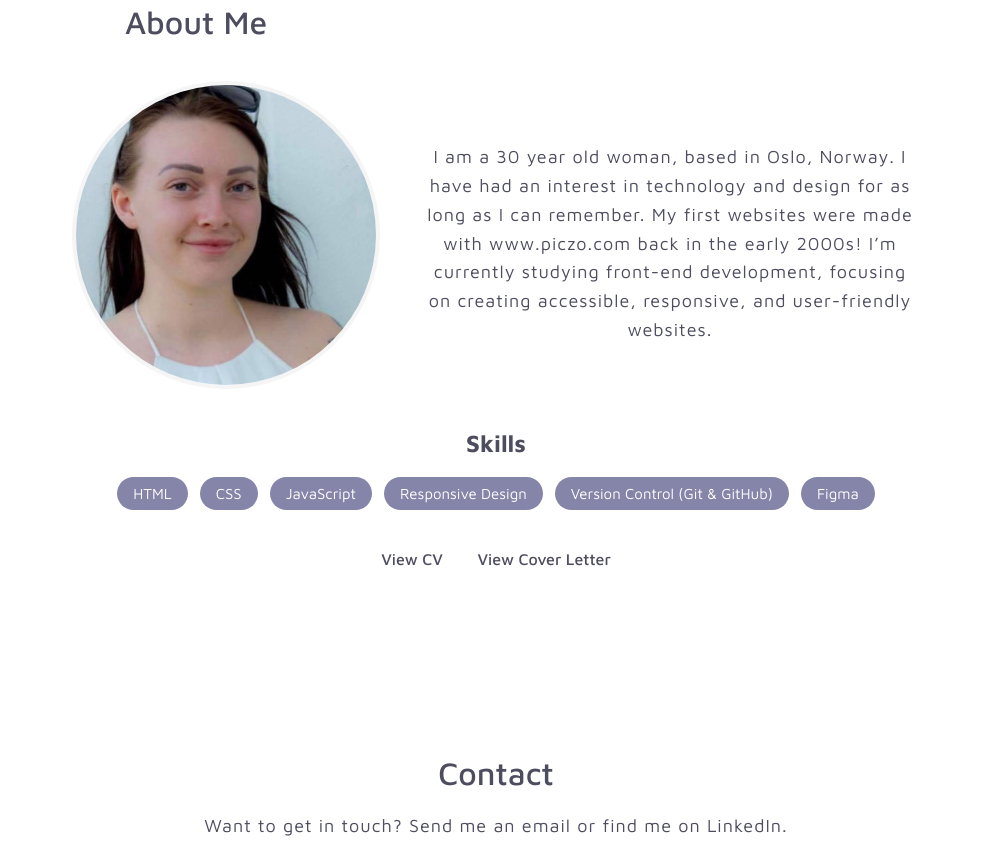
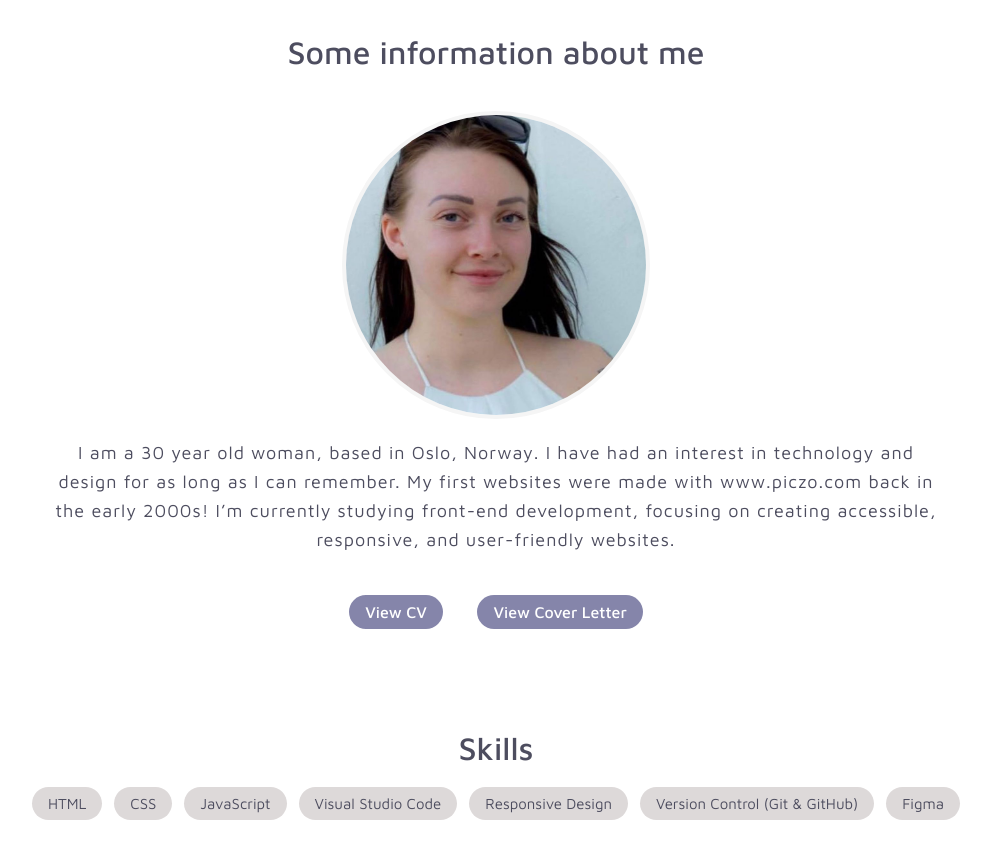
Before and after one commit to siljeloge/portfolio, a plain HTML site: page index.html in a window 1280 px wide. Shown: the part 1577-2421 px from the top of the page, without its empty margins (144-1135 px from the left). Drawn offline with Linux system fonts and the light colour scheme.

Commit message:
Final changes

```diff
--- a/css/style.css
+++ b/css/style.css
@@ -72,7 +72,7 @@ p {
   text-align: center;
 }
 
-h2 {
+h2, h3 {
   text-align: center;
   font-size: 32px;
   margin-bottom: 20px;
@@ -124,11 +124,12 @@ h2 {
   width: 300px;
   height: 300px;
   object-fit: cover;
+  display: block;
+  margin: 0 auto 20px;
   border: #f5f5f5 4px solid;
 }
 
 .about-row {
-  display: flex;
   justify-content: center;
   align-items: center;
   gap: 40px;
@@ -137,19 +138,39 @@ h2 {
 }
 
 .about-row p, .about h2 {
-  max-width: 500px;
+  max-width: 1100px;
   text-align: center;
   margin-bottom: 0;
 }
 
-.skills {
+.about-extra {
   text-align: center;
   margin-top: 40px;
 }
 
+.about-extra a {
+  display: inline-block;
+  margin: 0 15px;
+  color: #fff;
+  background-color: #8585aa;
+  text-decoration: none;
+  font-weight: 500;
+  padding: 8px 16px;
+  border-radius: 20px;
+}
+
+.about-extra a:hover {
+  background-color: #ddd9d9;
+  color: #4d4d5f;
+}
+
+.skills {
+  text-align: center;
+}
+
 .skills h3 {
-  font-size: 24px;
   margin-bottom: 20px;
+  margin-top: 100px;
 }
 
 .skills ul {
@@ -160,27 +181,19 @@ h2 {
   justify-content: center;
   gap: 12px;
   flex-wrap: wrap;
+  margin-bottom: -50px;
 }
 
 .skills ul li {
-  background: #8585aa;
-  color: #fff;
+  background: #ddd9d9;
+  color: #4d4d5f;
   padding: 8px 16px;
   border-radius: 20px;
   font-size: 15px;
 }
 
-/* Buttons under skills */
-.skills a {
-  display: inline-block;
-  margin: 0 15px;
-  color: #4d4d5f;
-  text-decoration: none;
-  font-weight: 500;
-}
-
-.skills a:hover {
-  color: #8585aa;
+.contact h2 {
+  margin-bottom: 20px;
 }
 
 /* Footer */
--- a/index.html
+++ b/index.html
@@ -64,7 +64,7 @@
   <!-- ABOUT SECTION -->
   <section id="about" class="section about">
   <div class="containerabout">
-    <h2>About Me</h2>
+    <h2>Some information about me</h2>
     <div class="about-row">
       <img src="images/profileimg.jpg" alt="Profile picture of Silje Loge" />
       <p>
@@ -75,18 +75,21 @@
         responsive, and user-friendly websites.
       </p>
     </div>
+        <div class="about-extra">
+          <a href="images/Silje_Loge_CV.pdf" target="_blank">View CV</a>
+          <a href="images/Cover Letter - Portfolio PDF.pdf" target="_blank">View Cover Letter</a>
+        </div>
     <div class="skills">
       <h3>Skills</h3>
       <ul>
         <li>HTML</li>
         <li>CSS</li>
         <li>JavaScript</li>
+        <li>Visual Studio Code</li>
         <li>Responsive Design</li>
         <li>Version Control (Git & GitHub)</li>
         <li>Figma</li>
       </ul>
-      <a href="images/Silje_Loge_CV.pdf" target="_blank">View CV</a>
-      <a href="images/Cover Letter - Portfolio PDF.pdf" target="_blank">View Cover Letter</a>
   </div>
 </section>
   </section>
```
